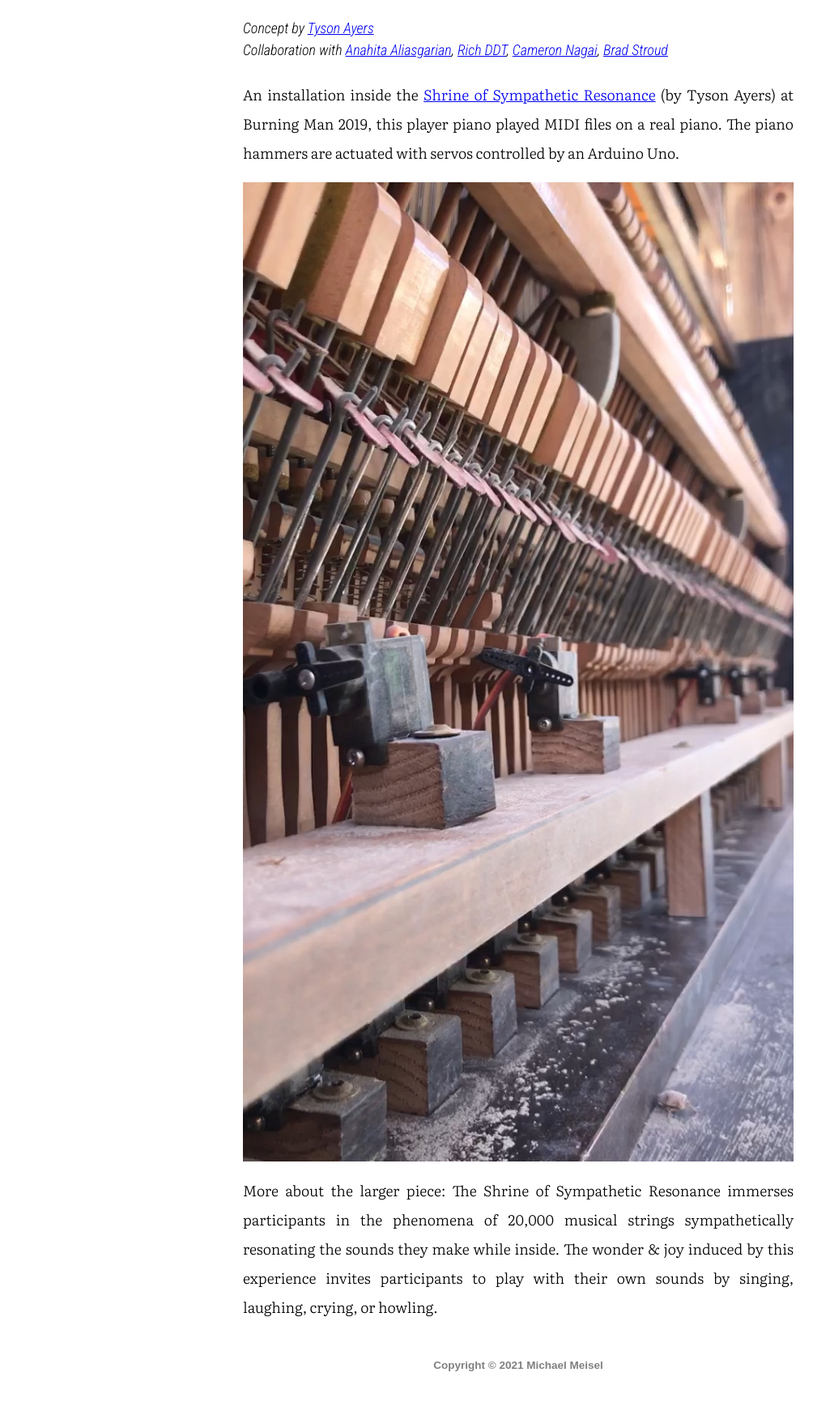
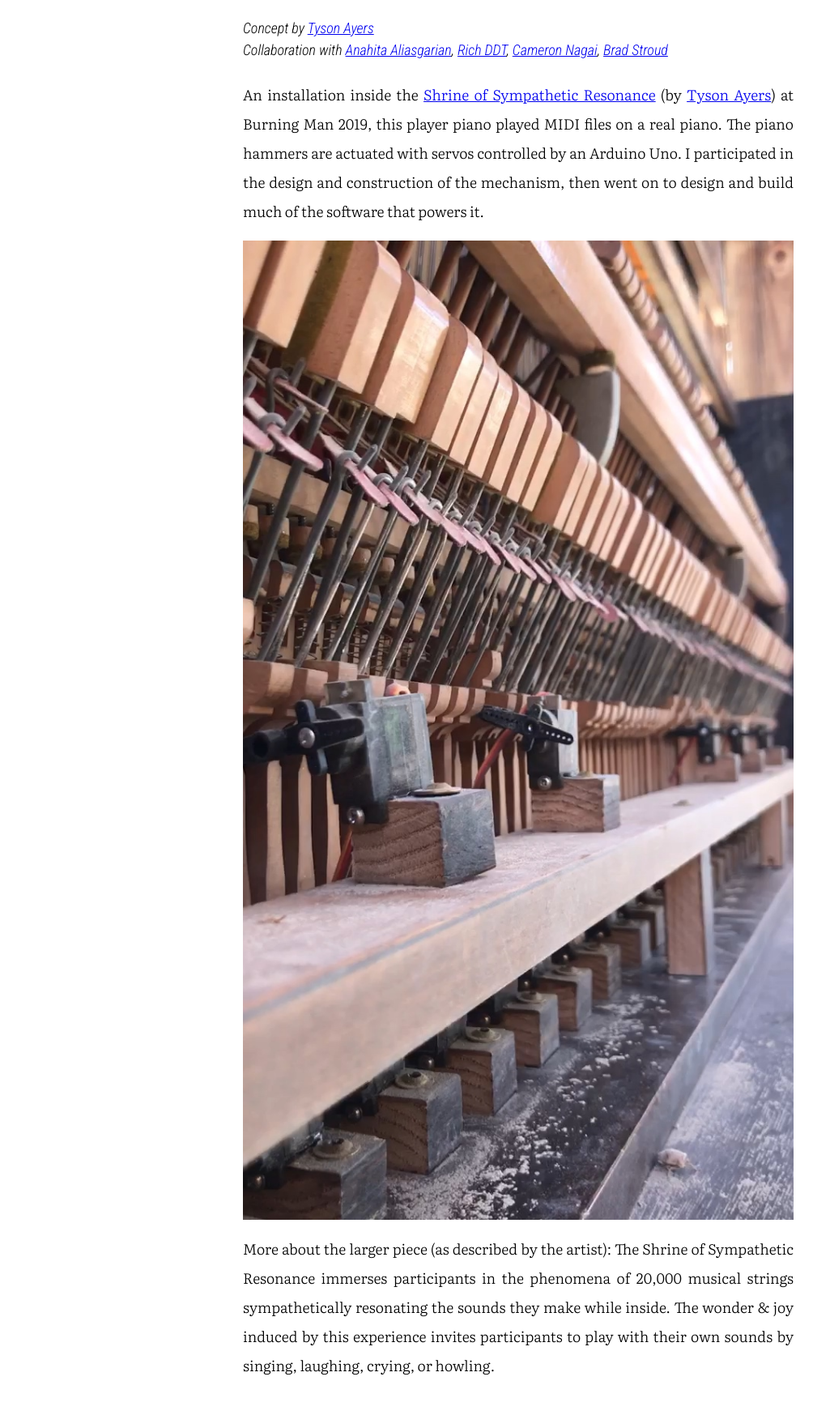
Before and after one commit to mmeisel/mmeisel.github.io, a plain HTML site: page shrine.html in a window 1280 px wide. Shown: the part 153-1900 px from the top of the page at 81% size, without its empty margins (0-1025 px from the left). Before the commit the page ends 1875 px from the top, so only its background shows below. Drawn offline with nearby package versions, Linux system fonts and the light colour scheme; a web font is replaced by a local one.

Commit message:
Tweak Shrine description

```diff
--- a/shrine.html
+++ b/shrine.html
@@ -24,17 +24,19 @@
     </h4>
     <p>
       An installation inside the <a href="https://soundcave.org/">Shrine of Sympathetic Resonance</a>
-      (by Tyson Ayers) at Burning Man 2019, this player piano played MIDI files on a real piano.
-      The piano hammers are actuated with servos controlled by an Arduino Uno.
+      (by <a href="https://soundcave.org/">Tyson Ayers</a>) at Burning Man 2019, this player piano
+      played MIDI files on a real piano. The piano hammers are actuated with servos controlled by an
+      Arduino Uno. I participated in the design and construction of the mechanism, then went on to
+      design and build much of the software that powers it.
     </p>
     <figure>
       <img src="images/piano.jpg" alt="Player Piano" />
     </figure>
     <p>
-      More about the larger piece: The Shrine of Sympathetic Resonance immerses participants in the
-      phenomena of 20,000 musical strings sympathetically resonating the sounds they make while
-      inside. The wonder & joy induced by this experience invites participants to play with their
-      own sounds by singing, laughing, crying, or howling.
+      More about the larger piece (as described by the artist): The Shrine of Sympathetic Resonance
+      immerses participants in the phenomena of 20,000 musical strings sympathetically resonating
+      the sounds they make while inside. The wonder & joy induced by this experience invites
+      participants to play with their own sounds by singing, laughing, crying, or howling.
     </p>
   </main>
 </body>
```
